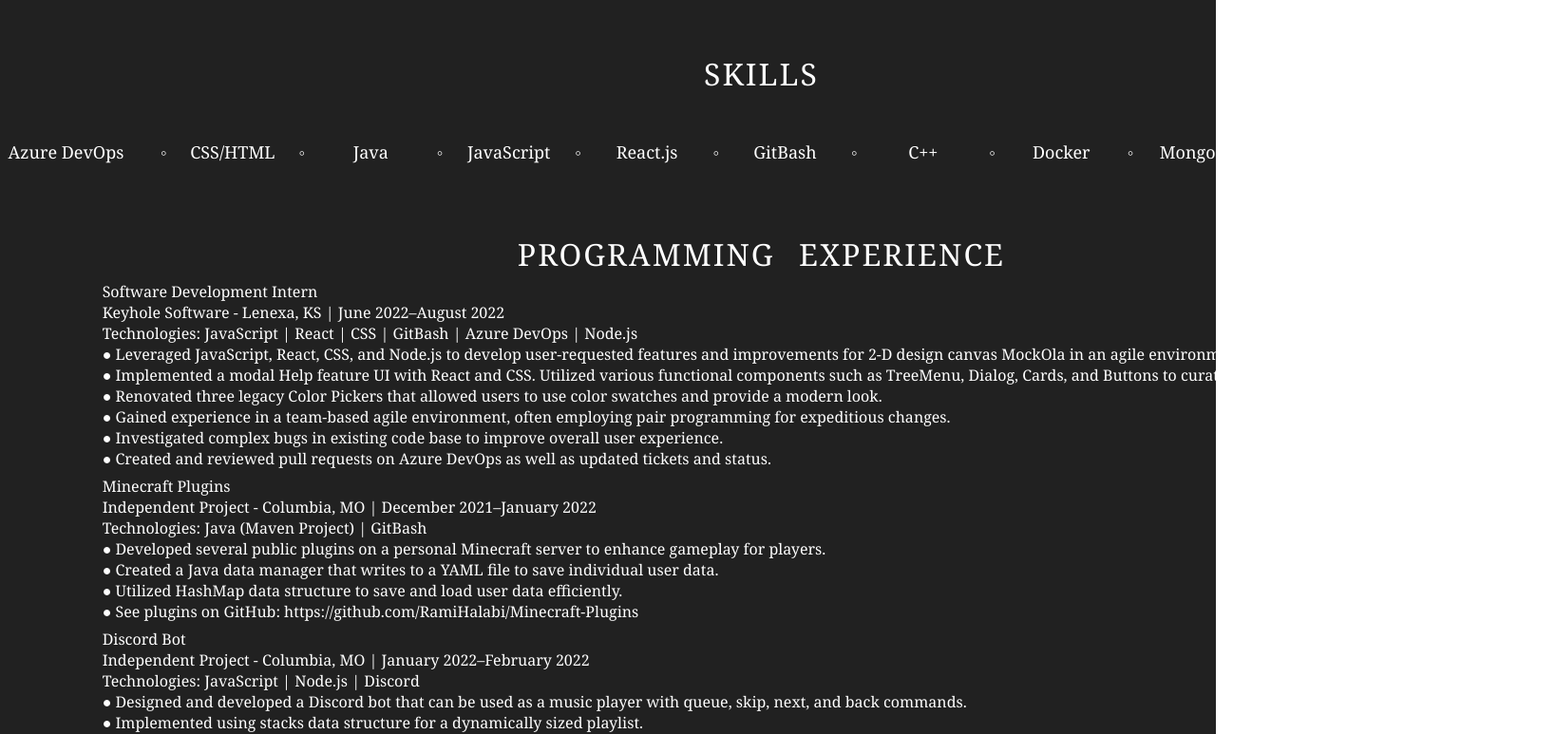
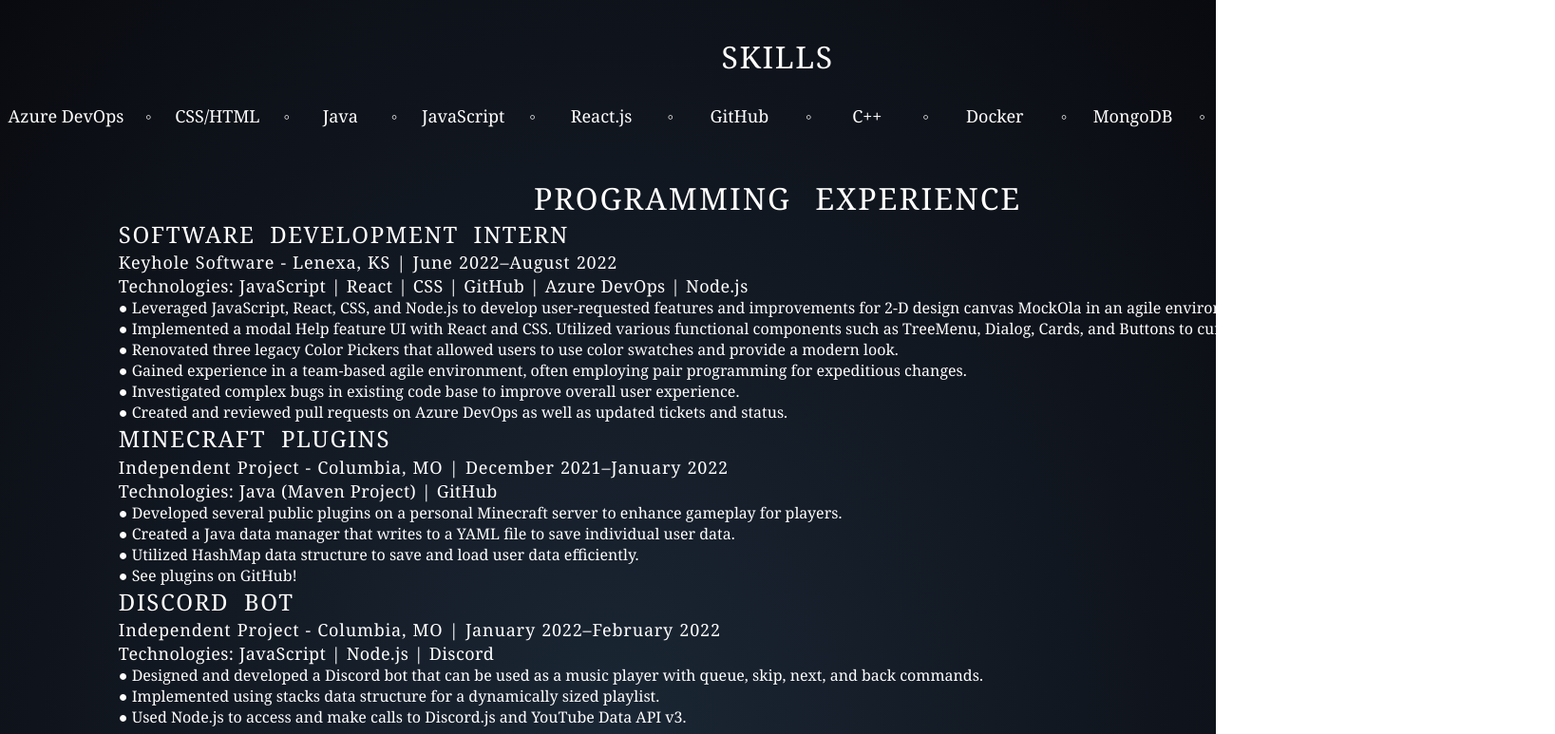
Before and after one commit to RamiHalabi/Portfolio, a React (Create React App) app: page / in a window 1280 px wide. Shown: the part 802-1575 px from the top of the page at 95% size, 1637 px wide, since content can reach past the window. Built offline with nearby package versions, Linux system fonts and the light colour scheme.

Commit message:
New Icon, Resume and Styling Overhaul

```diff
--- a/package.json
+++ b/package.json
@@ -1,7 +1,7 @@
 {
   "name": "webapp",
   "version": "0.1.0",
-  "homepage": "https://RamiHalabi.github.io/Portfolio-Webapp",
+  "homepage": "https://RamiHalabi.github.io/Portfolio",
   "private": true,
   "dependencies": {
     "@testing-library/jest-dom": "^5.16.4",
--- a/src/App.css
+++ b/src/App.css
@@ -1,4 +1,6 @@
-
+* {
+  cursor: default;
+}
 .container {
   background-color: #212121;
   height: 100vh;
@@ -23,9 +25,9 @@
 }
 
 .header {
-  background-color: #212121;
+  background-color: black;
   display:flex;
-  height: 7vh;
+  height: 5vh;
   position: fixed;
   width: 100%;
   z-index: 99 !important;
@@ -50,18 +52,20 @@
 .a {
   width: 73.11px;
   margin: 0rem 3rem 0rem 3rem;
-  background-color: #212121;
+  background-color: black;
   border: none;
   font-size: medium;
   color: #F6F6F6;
   text-decoration: none;
   text-align: center;
+  transition: font-size 250ms;
+  cursor: pointer;
 }
 
 .a:hover {
   width: 73.11px;
   margin: 0rem 3rem 0rem 3rem;
-  background-color: #212121;
+  background-color: black;
   border: none;
   font-size: large;
   color: #FFF;
@@ -92,7 +96,7 @@
 }
 
 .subcontainer.experience {
-  background-color: #212121;
+  background: radial-gradient(ellipse at bottom, #1B2735 0%, #090A0F 100%);
   height: 100vh;
 }
 
@@ -141,11 +145,31 @@
 
 .skillTitle {
   text-align: center;
-  font-size: larger;
-  word-spacing: 15px;
-  letter-spacing: 2px;
+  word-spacing: 0.5rem;
+  letter-spacing: 0.1REM;
   font-size: xx-large;
-  margin-top: 1rem;
+}
+
+.skillLabel {
+
+  word-spacing: 0.5rem;
+  letter-spacing: 0.1rem;
+  font-size: x-large;
+  margin-bottom: 0.1rem;
+
+}
+
+.skillInfo1 {
+  font-size: large;
+  word-spacing: 0.05rem;
+  letter-spacing: 0.05rem;
+  margin-bottom: 0.05rem;
+}
+
+.skillInfo2 {
+  font-size: large;
+  word-spacing: 0.025rem;
+  letter-spacing: 0.025rem;
 }
 
 .skillsList {
@@ -162,10 +186,13 @@
   margin-right: 1px;
   margin-top: -3rem;
   text-align: center;
+  transition: font-size 250ms;
+
 }
 
 .point {
   margin-top: -3rem;
+
 }
 
 .skill:hover {
--- a/src/Experience.js
+++ b/src/Experience.js
@@ -1,5 +1,5 @@
 import React from "react";
-import Skills from './Skills'
+import Skills from './Skills';
 
 const Experience = () =>{
 
@@ -8,11 +8,12 @@
             display: "grid",
             alignItems: "center",
             justifyContent: "center",
-        },
+            },
         projects: {
             display: "grid",
             alignItems: "center",
             justifyContent: "center",
+            marginBottom: "2rem",
         },
     };
 
@@ -39,18 +40,19 @@
 
 <div className="exp">
 
-    <div style={styles.skills} className="reveal">
+    <div style={styles.skills} className="reveal" id="skillsAnimated">
+
         <Skills />
     </div>
 
-    <div style={styles.projects}>
+    <div style={styles.projects} >
 
-        <div className="reveal skillTitle">PROGRAMMING EXPERIENCE</div>
+        <div className="reveal skillTitle" style={{marginTop: "-1rem"}}>PROGRAMMING EXPERIENCE</div>
 
             <div className="reveal">
-                <div>Software Development Intern</div>
-                <div>Keyhole Software - Lenexa, KS | June 2022–August 2022</div>
-                <div>Technologies: JavaScript | React | CSS | GitBash | Azure DevOps | Node.js</div>
+                <div className="skillLabel">SOFTWARE DEVELOPMENT INTERN</div>
+                <div className="skillInfo1">Keyhole Software - Lenexa, KS | June 2022–August 2022</div>
+                <div className="skillInfo2">Technologies: JavaScript | React | CSS | GitHub | Azure DevOps | Node.js</div>
                 <div>● Leveraged JavaScript, React, CSS, and Node.js to develop user-requested features and improvements for 2-D design canvas MockOla in an agile environment.</div>
                 <div>● Implemented a modal Help feature UI with React and CSS. Utilized various functional components such as TreeMenu, Dialog, Cards, and Buttons to curate a smooth user experience.</div>
                 <div>● Renovated three legacy Color Pickers that allowed users to use color swatches and provide a modern look.</div>
@@ -60,20 +62,20 @@
             </div>
 
             <div className="reveal">
-                <div>Minecraft Plugins</div>
-                <div> Independent Project - Columbia, MO | December 2021–January 2022</div>
-                <div>Technologies: Java (Maven Project) | GitBash</div>
+                <div className="skillLabel">MINECRAFT PLUGINS</div>
+                <div className="skillInfo1"> Independent Project - Columbia, MO | December 2021–January 2022</div>
+                <div className="skillInfo2">Technologies: Java (Maven Project) | GitHub</div>
                 <div>● Developed several public plugins on a personal Minecraft server to enhance gameplay for players.</div>
                 <div>● Created a Java data manager that writes to a YAML file to save individual user data.</div>
                 <div>● Utilized HashMap data structure to save and load user data efficiently.</div>
-                <div>● See plugins on GitHub: https://github.com/RamiHalabi/Minecraft-Plugins</div>
+                <div>● See plugins on GitHub!</div>
             </div>
             <div>
 
             <div className="reveal">
-                <div>Discord Bot</div>
-                <div>Independent Project - Columbia, MO | January 2022–February 2022</div>
-                <div>Technologies: JavaScript | Node.js | Discord</div>
+                <div className="skillLabel">DISCORD BOT</div>
+                <div className="skillInfo1">Independent Project - Columbia, MO | January 2022–February 2022</div>
+                <div className="skillInfo2">Technologies: JavaScript | Node.js | Discord</div>
                 <div>● Designed and developed a Discord bot that can be used as a music player with queue, skip, next, and back commands.</div>
                 <div>● Implemented using stacks data structure for a dynamically sized playlist.</div>
                 <div>● Used Node.js to access and make calls to Discord.js and YouTube Data API v3.</div>
--- a/src/Skills.js
+++ b/src/Skills.js
@@ -2,26 +2,25 @@
 
 const Skills = () => {
 
+
     return (<>
 
             <div className="skillTitle">SKILLS</div>
+            <div className="skillsList" style={{marginTop: "-2rem"}}>
 
-        <div className="skillsList">
-
-
-                <div className="skill">Azure DevOps</div>
+                    <div className="skill" style={{marginRight: "-15px"}}>Azure DevOps</div>
                     <div className="point" style={{marginLeft: "30px"}}>◦</div>
                     <div className="skill">CSS/HTML</div>
                     <div className="point">◦</div>
-                <div className="skill">Java</div>
+                    <div className="skill" style={{marginLeft: "-15px", marginRight: "-15px"}}>Java</div>
                     <div className="point">◦</div>
                     <div className="skill">JavaScript</div>
                     <div className="point">◦</div>
                     <div className="skill">React.js</div>
                     <div className="point">◦</div>
-                <div className="skill">GitBash</div>
+                    <div className="skill">GitHub</div>
                     <div className="point">◦</div>
-                <div className="skill">C++</div>
+                    <div className="skill" style={{marginLeft: "-10px", marginRight: "-10px"}}>C++</div>
                     <div className="point">◦</div>
                     <div className="skill">Docker</div>
                     <div className="point">◦</div>
@@ -29,10 +28,10 @@
                     <div className="point">◦</div>
                     <div className="skill">MATLAB</div>
                     <div className="point" style={{marginRight: "-20px"}}>◦</div>
-                <div className="skill">C</div>
-
+                    <div className="skill" style={{marginRight: "-20px"}}>C</div>
+                    <div className="point" style={{marginRight: "-20px"}}>◦</div>
+                    <div className="skill">Agile</div>
            </div>
-
     </>);
 }
 
```
Also changed, not shown: 2 other files (tests, documents, lock files or other folders). Lines whose indentation alone changed are shown as unchanged.
